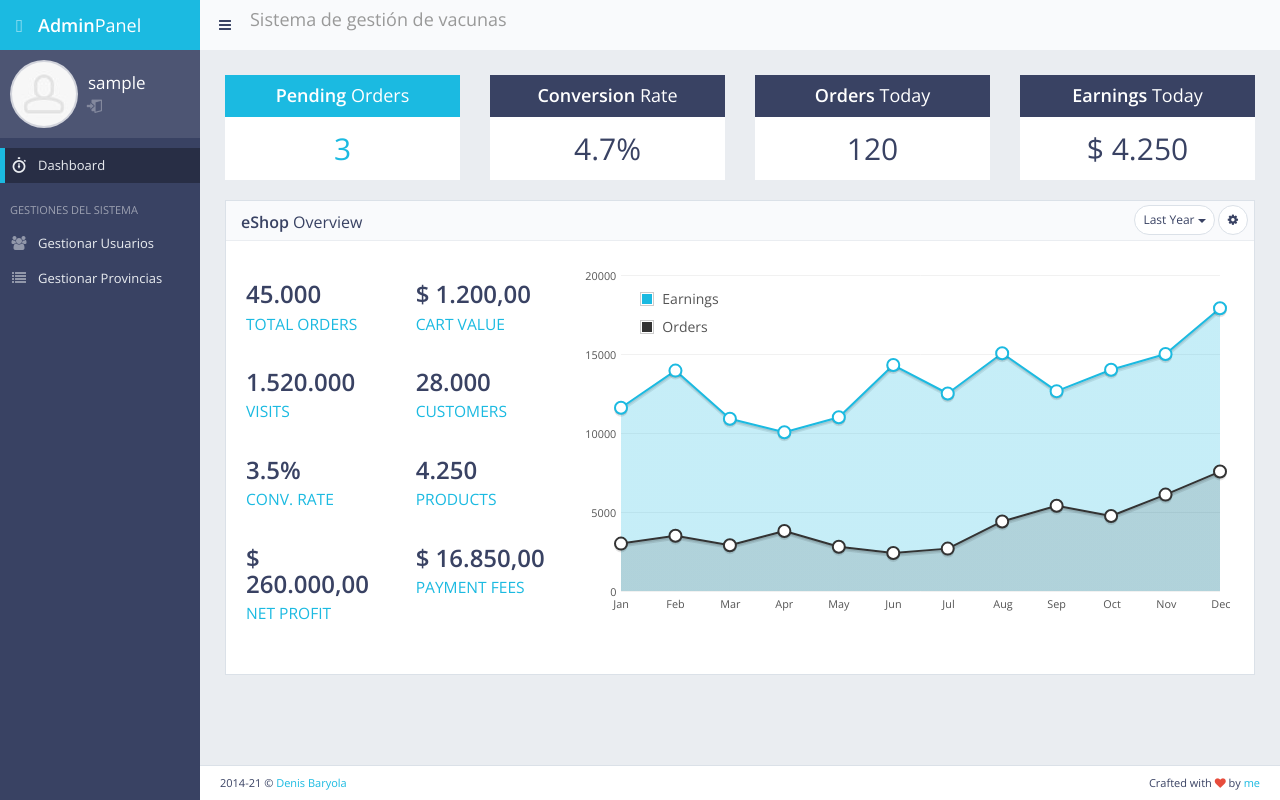
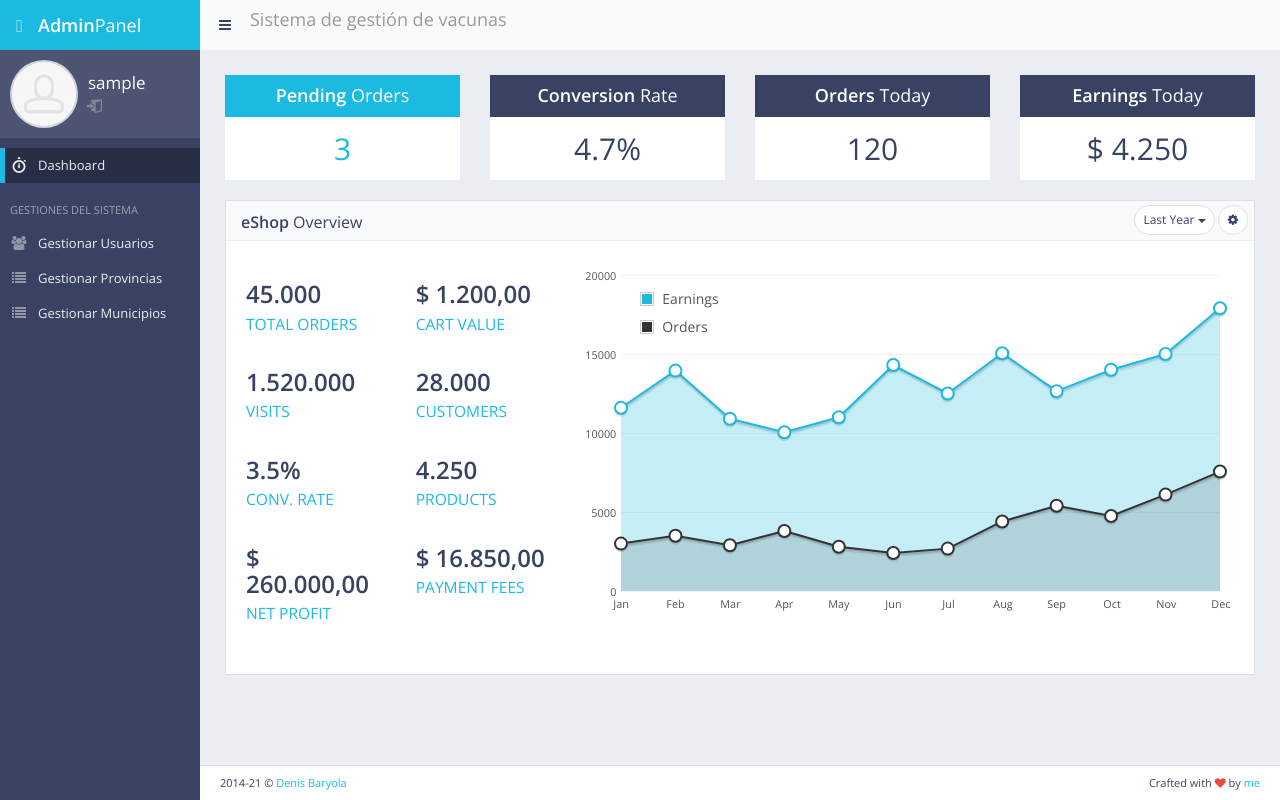
Before and after one commit to jorgejimenez98/covid19-vaccine-system, a Django app: page /dashboard/ in a window 1280 px wide. Run offline with Django 3.2, Linux system fonts and the light colour scheme; the visitor is signed in with stand-in values (Sample User, id 1); some libraries are stand-ins or nearby versions.

Commit message:
Add link to manage municipalities on header

```diff
--- a/vaccineSystem/apps/main/templates/master.html
+++ b/vaccineSystem/apps/main/templates/master.html
@@ -118,6 +118,10 @@
                 <a href="{% url 'provinceListView' %}"><i class="fa fa-list sidebar-nav-icon"></i><span
                     class="sidebar-nav-mini-hide">Gestionar Provincias</span></a>
               </li>
+              <li>
+                <a href="{% url 'municipalityListView' %}"><i class="fa fa-list sidebar-nav-icon"></i><span
+                    class="sidebar-nav-mini-hide">Gestionar Municipios</span></a>
+              </li>
               {% endif %}
             </ul>
             <!-- END Sidebar Navigation -->
```
